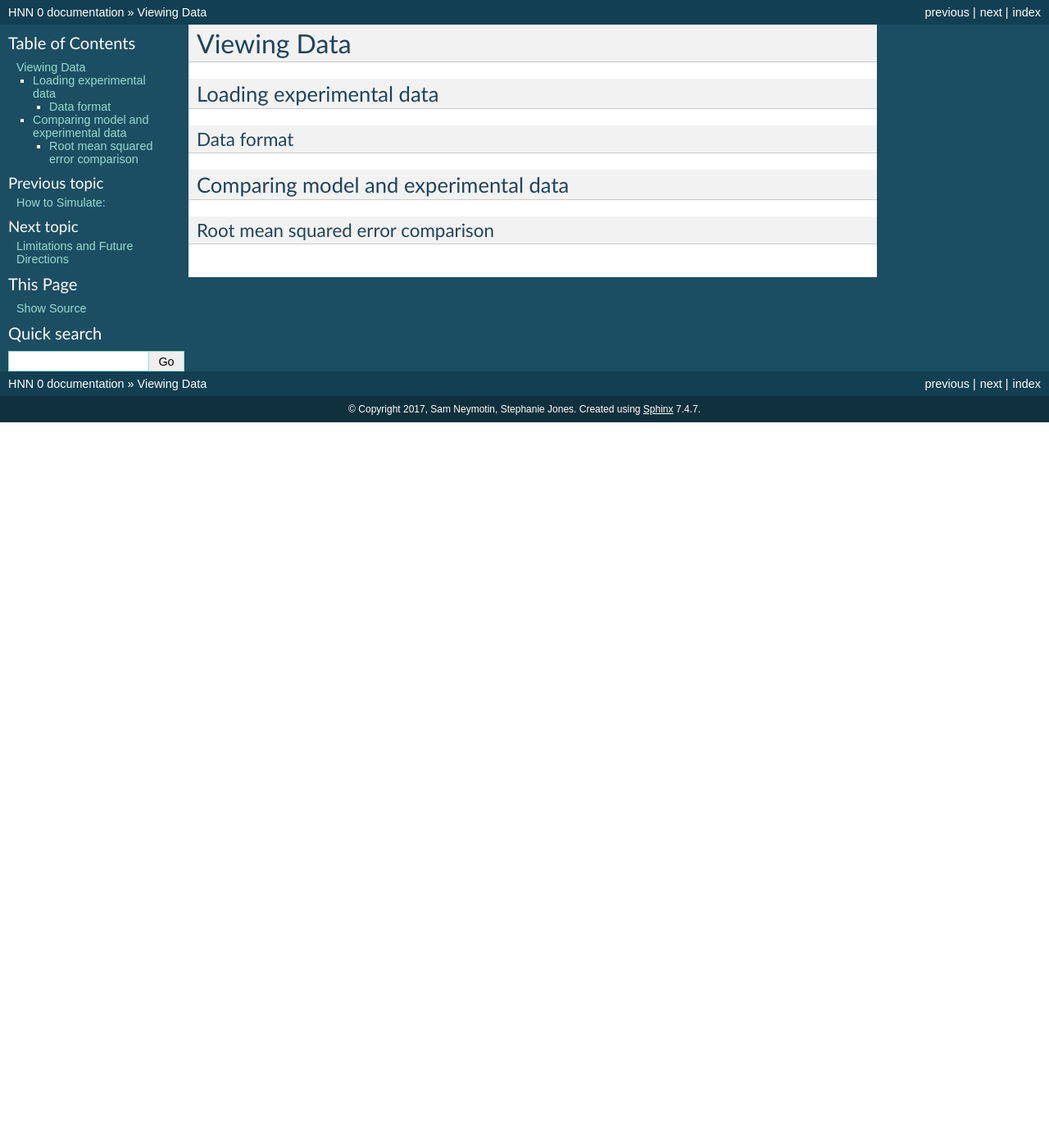
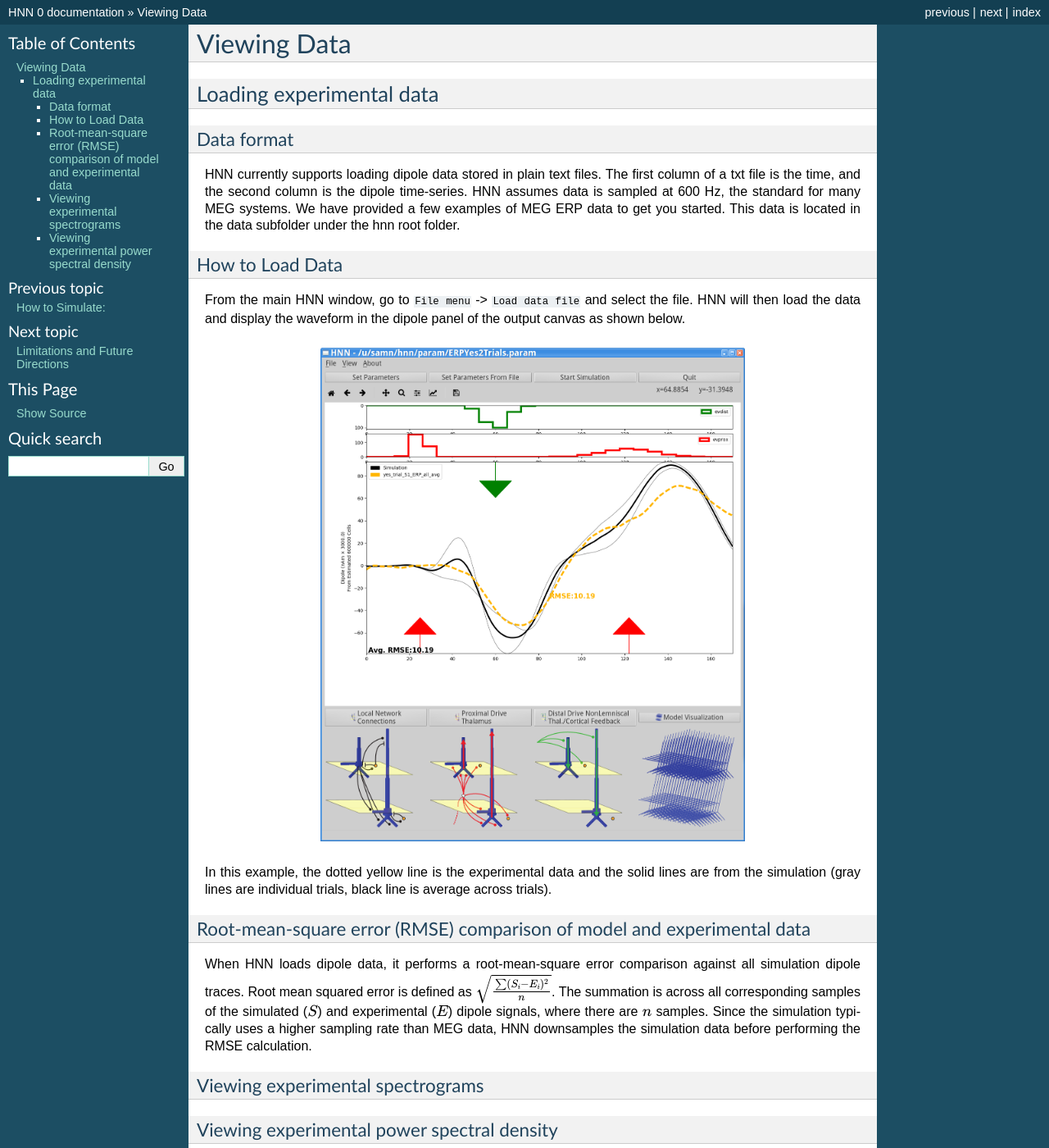
Before and after one commit to jonescompneurolab/hnn, a Sphinx documentation site: the page built from doc/viewingdata.rst, in a window 1280 px wide and 1400 px high. Shown: the whole window at 82% size. Built offline with Sphinx 7.4.7, drawn with Linux system fonts in a browser that asks for light colours.

Commit message:
filling in viewingdata

```diff
--- a/doc/viewingdata.rst
+++ b/doc/viewingdata.rst
@@ -7,8 +7,41 @@ Loading experimental data
 Data format
 ^^^^^^^^^^^
 
-Comparing model and experimental data
--------------------------------------
+HNN currently supports loading dipole data stored in plain text files.
+The first column of a txt file is the time, and the second column is
+the dipole time-series. HNN assumes data is sampled at 600 Hz, the
+standard for many MEG systems. We have provided a few examples of MEG ERP
+data to get you started. This data is located in the data subfolder under
+the hnn root folder.
 
-Root mean squared error comparison
-^^^^^^^^^^^^^^^^^^^^^^^^^^^^^^^^^^
+How to Load Data
+^^^^^^^^^^^^^^^^
+
+From the main HNN window, go to ``File menu`` -> ``Load data file``
+and select the file. HNN will then load the data and display the waveform
+in the dipole panel of the output canvas as shown below.
+
+.. figure:: images/ERPYes2Compare.png
+	:scale: 40%
+	:align: center
+
+In this example, the dotted yellow line is the experimental data and the solid
+lines are from the simulation (gray lines are individual trials, black line
+is average across trials).
+
+Root-mean-square error (RMSE) comparison of model and experimental data
+^^^^^^^^^^^^^^^^^^^^^^^^^^^^^^^^^^^^^^^^^^^^^^^^^^^^^^^^^^^^^^^^^^^^^^^
+
+When HNN loads dipole data, it performs a root-mean-square error
+comparison against all simulation dipole traces.
+Root mean squared error is defined as :math:`\sqrt \frac{\sum (S_i - E_i)^2}{n}`.
+The summation is across all corresponding samples of the simulated (:math:`S`)
+and experimental (:math:`E`) dipole signals, where there are :math:`n` samples.
+Since the simulation typically uses a higher sampling rate than MEG data,
+HNN downsamples the simulation data before performing the RMSE calculation.
+
+Viewing experimental spectrograms
+^^^^^^^^^^^^^^^^^^^^^^^^^^^^^^^^^
+
+Viewing experimental power spectral density
+^^^^^^^^^^^^^^^^^^^^^^^^^^^^^^^^^^^^^^^^^^^
```
